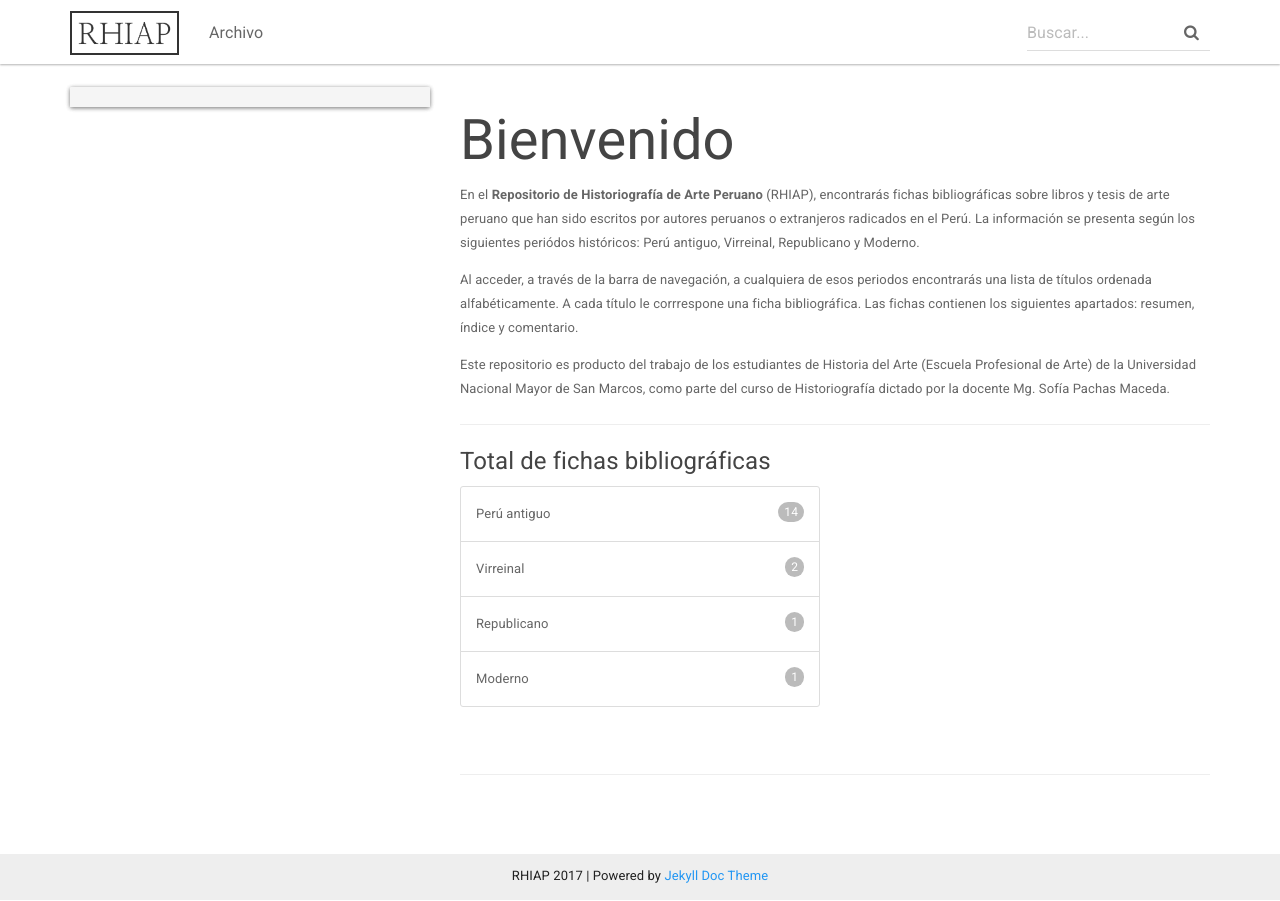
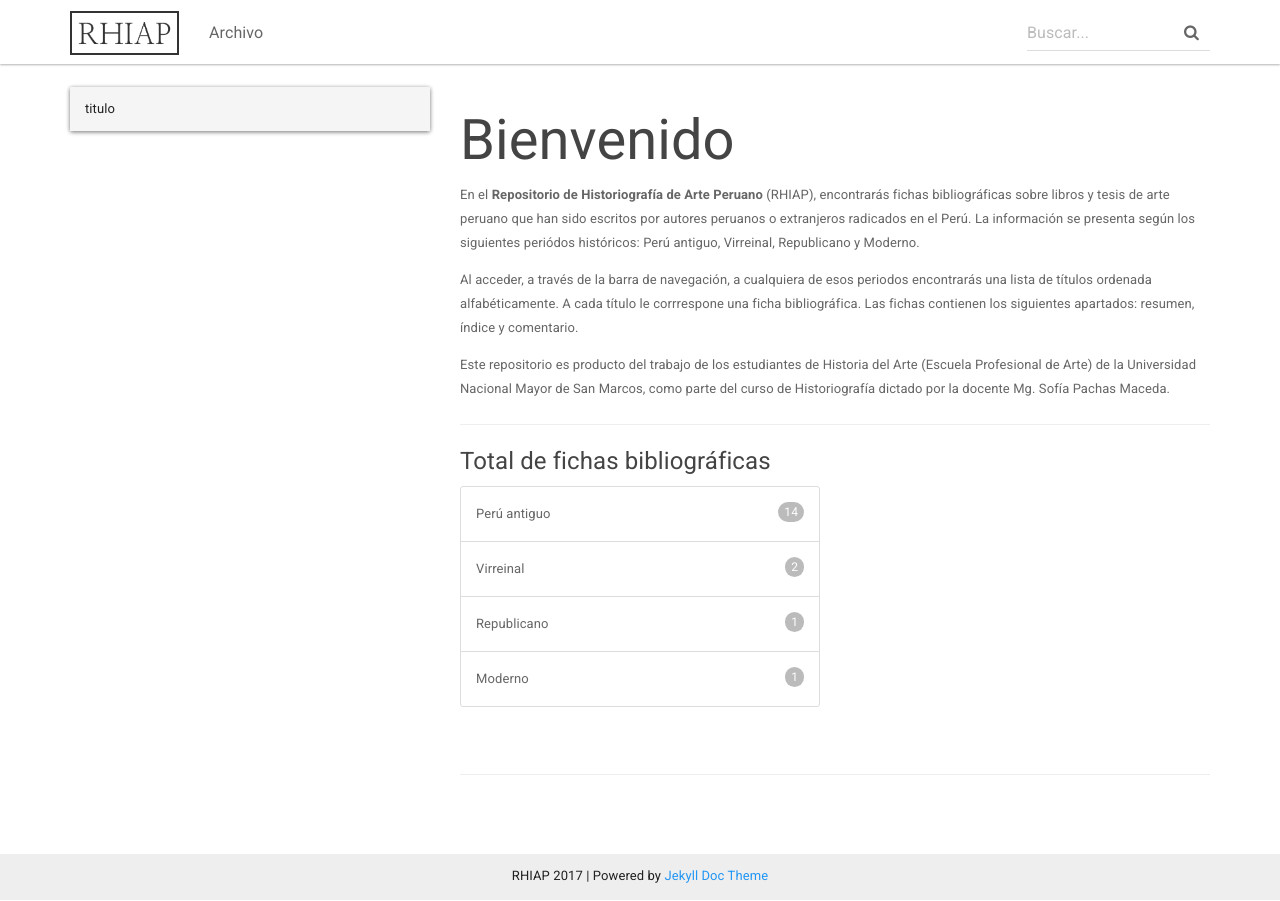
Before and after one commit to RHIAP/RHIAP.github.io, a Jekyll site: the page built from _archivo/index.md, in a window 1280 px wide. Built offline with Jekyll 4.4.1, drawn with Linux system fonts in a browser that asks for light colours; nearby versions of some CDN libraries.

Commit message:
Update archivo_nav.html
t

```diff
--- a/_includes/archivo_nav.html
+++ b/_includes/archivo_nav.html
@@ -1,7 +1,7 @@
 <div class="panel panel-primary">
   <div class="panel panel-default">
 		<div class="panel-heading">
-			{{ section.title }}
+			titulo
 		</div>
   </div>
 </div>
```
